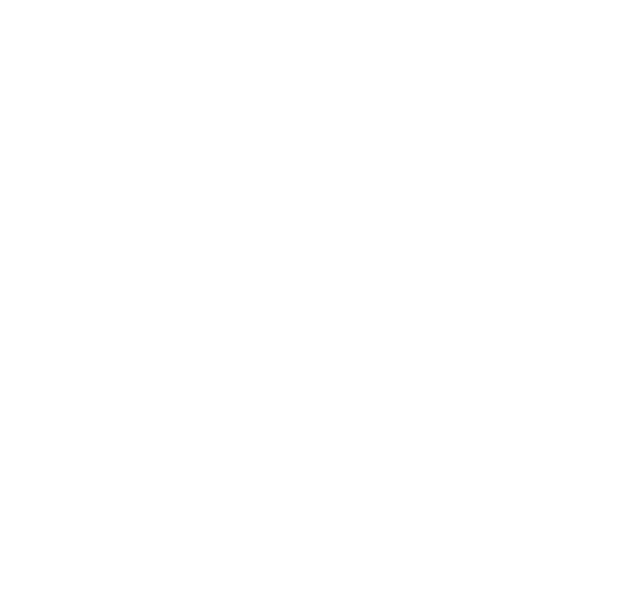
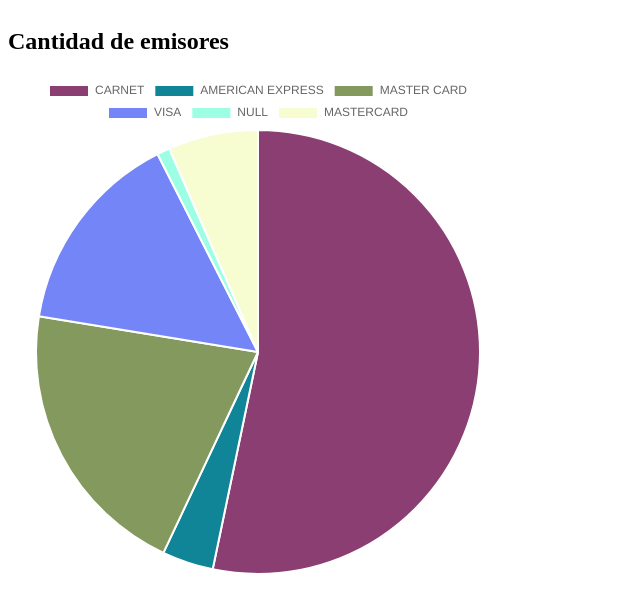
Before and after one commit to Juggantiss/exercise_dummy, a plain HTML site: page chart.html in a window 1280 px wide. Shown: the whole page, without its empty margins (0-640 px from the left). Drawn offline with nearby package versions, Linux system fonts and the light colour scheme.

Commit message:
Se hizo dinamica la grafica

```diff
--- a/chart.html
+++ b/chart.html
@@ -19,92 +19,68 @@
   </head>
   <body>
     <section
-      style="display: flex; width: 500px; height: 500px"
+      style="display: flex; width: 500px; height: 500px; flex-direction: column"
       id="chart_section"
     >
+      <h2>Cantidad de emisores</h2>
       <canvas id="myChart" width="400" height="400"></canvas>
     </section>
   </body>
   <script type="text/javascript">
     var datos = [];
+    var colors = [];
     $(document).ready(function (e) {
       $.getJSON("data.json", function (data) {
-        datos = data.slice();
+        var emisores = [];
+        data.forEach((element) => {
+          const { emisor } = element;
+          if (!emisores.includes(emisor)) {
+            emisores.push(emisor);
+            colors.push(colorRGB());
+            datos = [
+              ...datos,
+              {
+                id: emisor,
+                value: obtenerCantidad(emisor, data),
+              },
+            ];
+          }
+        });
+        const ctx = document.getElementById("myChart").getContext("2d");
+        const myChart = new Chart(ctx, {
+          type: "pie",
+          data: {
+            labels: emisores,
+            datasets: [
+              {
+                data: datos,
+                backgroundColor: colors,
+              },
+            ],
+          },
+        });
       });
     });
-    const ctx = document.getElementById("myChart").getContext("2d");
-    const data = [
-      { x: "Jan", net: 100, cogs: 50, gm: 50 },
-      { x: "Feb", net: 120, cogs: 55, gm: 75 },
-    ];
-    const myChart = new Chart(ctx, {
-      // type: "bar",
-      // data: {
-      //   labels: ["col1", "col2", "col3"],
-      //   datasets: [
-      //     {
-      //       label: "Num datos",
-      //       data: [10, 9, 7],
-      //       backgroundColor: [
-      //         "rgba(255, 99, 132, 0.2)",
-      //         "rgba(75, 192, 192, 0.2)",
-      //         "rgba(255, 206, 86, 0.2)",
-      //       ],
-      //     },
-      //   ],
-      //   options: {
-      //     scales: {
-      //       y: {
-      //         beginAtZero: true,
-      //       },
-      //     },
-      //   },
-      // },
-      // type: "line",
-      // data: {
-      //   labels: ["Sales", "Purchases"],
-      //   datasets: [
-      //     {
-      //       data: { Sales: 1500, Purchases: 500 },
-      //       backgroundColor: [
-      //         "rgba(255, 99, 132, 0.2)",
-      //         "rgba(75, 192, 192, 0.2)",
-      //       ],
-      //     },
-      //   ],
-      // },
-      // options: {
-      //   parsing: {
-      //     key: "nested.value",
-      //   },
-      // },
-      // type: "bar",
-      // data: {
-      //   labels: ["Jan", "Feb"],
-      //   datasets: [
-      //     {
-      //       label: "Net sales",
-      //       data: data,
-      //       parsing: {
-      //         yAxisKey: "net",
-      //       },
-      //     },
-      //     {
-      //       label: "Cost of goods sold",
-      //       data: data,
-      //       parsing: {
-      //         yAxisKey: "cogs",
-      //       },
-      //     },
-      //     {
-      //       label: "Gross margin",
-      //       data: data,
-      //       parsing: {
-      //         yAxisKey: "gm",
-      //       },
-      //     },
-      //   ],
-      // },
-    });
+
+    function obtenerCantidad(emisor, data) {
+      const cantidad = data.filter((element) => element.emisor === emisor);
+      return cantidad.length;
+    }
+
+    function generarNumero(numero) {
+      return (Math.random() * numero).toFixed(0);
+    }
+
+    function colorRGB() {
+      var coolor =
+        "(" +
+        generarNumero(255) +
+        "," +
+        generarNumero(255) +
+        "," +
+        generarNumero(255) +
+        ")";
+      return "rgb" + coolor;
+    }
   </script>
 </html>
```
